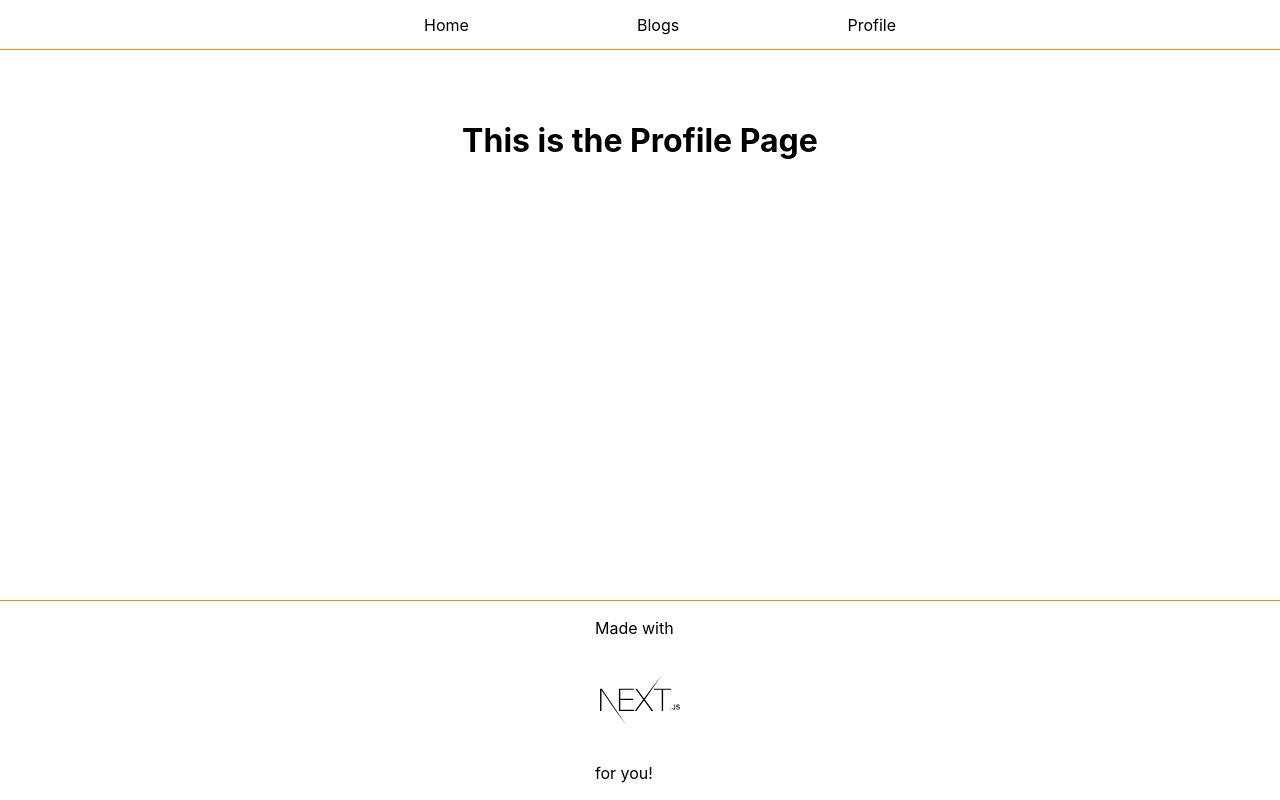
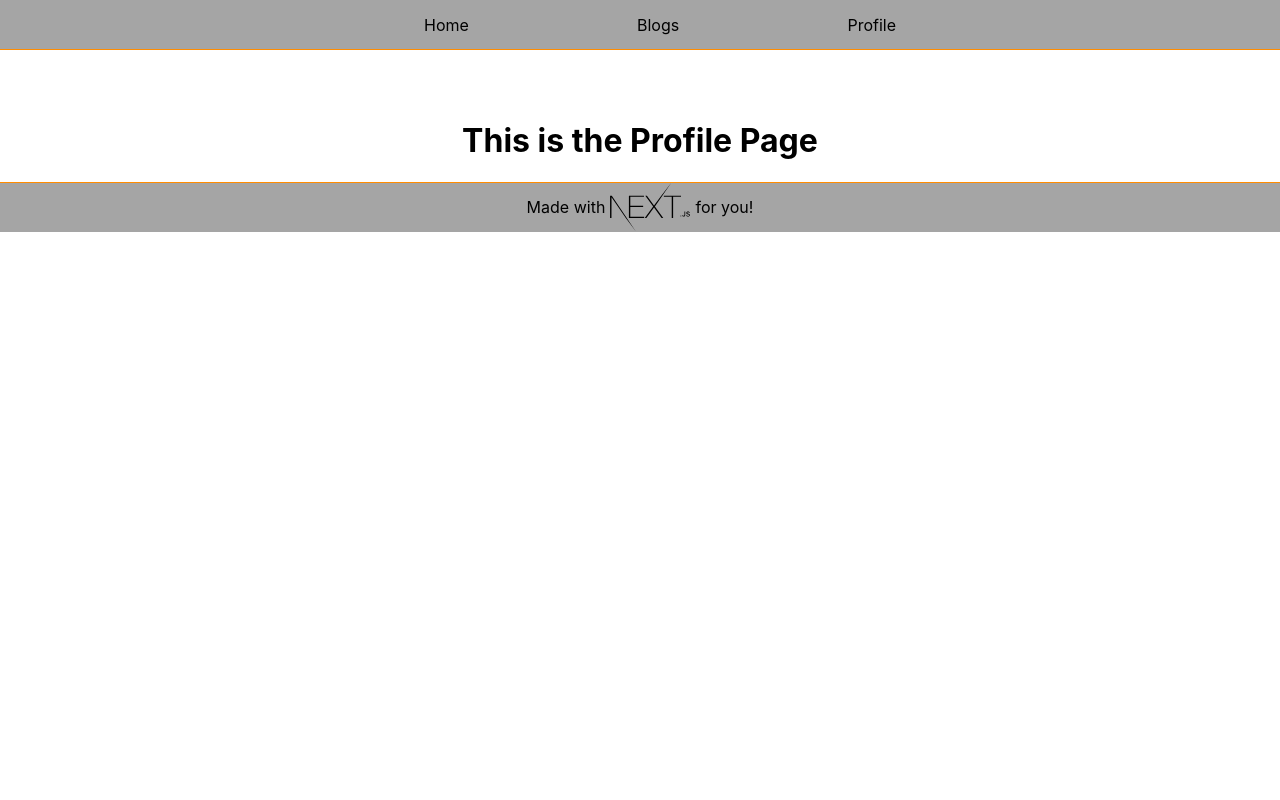
Before and after one commit to ravenOSS/cftw4-architecture-blog, a Next.js app: page /profile in a window 1280 px wide. Built offline with nearby package versions, Linux system fonts and the light colour scheme.

Commit message:
Improve styling

```diff
--- a/components/Footer.js
+++ b/components/Footer.js
@@ -1,4 +1,5 @@
-import styles from './Footer.module.css'
+import styles from '../styles/Footer.module.css'
+// import styles from './Footer.module.css'
 
 export default function Footer() {
 	return (
--- a/components/Header.module.css
+++ b/components/Header.module.css
@@ -3,7 +3,7 @@
 	top: 0;
 	width: 100%;
 	height: 50px;
-	background-color: #fff;
+	background-color: rgb(165, 165, 165);
 	border-bottom: 1px solid #ff8c00;
 	display: flex;
 	justify-content: center;
--- a/components/Nav.module.css
+++ b/components/Nav.module.css
@@ -4,7 +4,7 @@
 	display: flex;
 	justify-content: space-between;
 	align-content: center;
-	background-color: #fff;
+	background-color: rgb(165, 165, 165);
 }
 
 .nav li {
--- /dev/null
+++ b/styles/footer.module.css
@@ -0,0 +1,23 @@
+.footer {
+	height: 50px;
+	display: flex;
+	flex-shrink: 0;
+	justify-content: center;
+	align-items: center;
+	margin-top: auto;
+
+	background-color: rgb(165, 165, 165);
+	border-top: 1px solid darkorange;
+}
+
+.footer p {
+	font-size: medium;
+	font-weight: 600;
+	color: #000;
+	margin: 20px;
+}
+
+.logo {
+	height: 3em;
+	margin: 5px;
+}
```
Also changed, not shown: styles/layout.module.css (added, +8 -0 lines).
